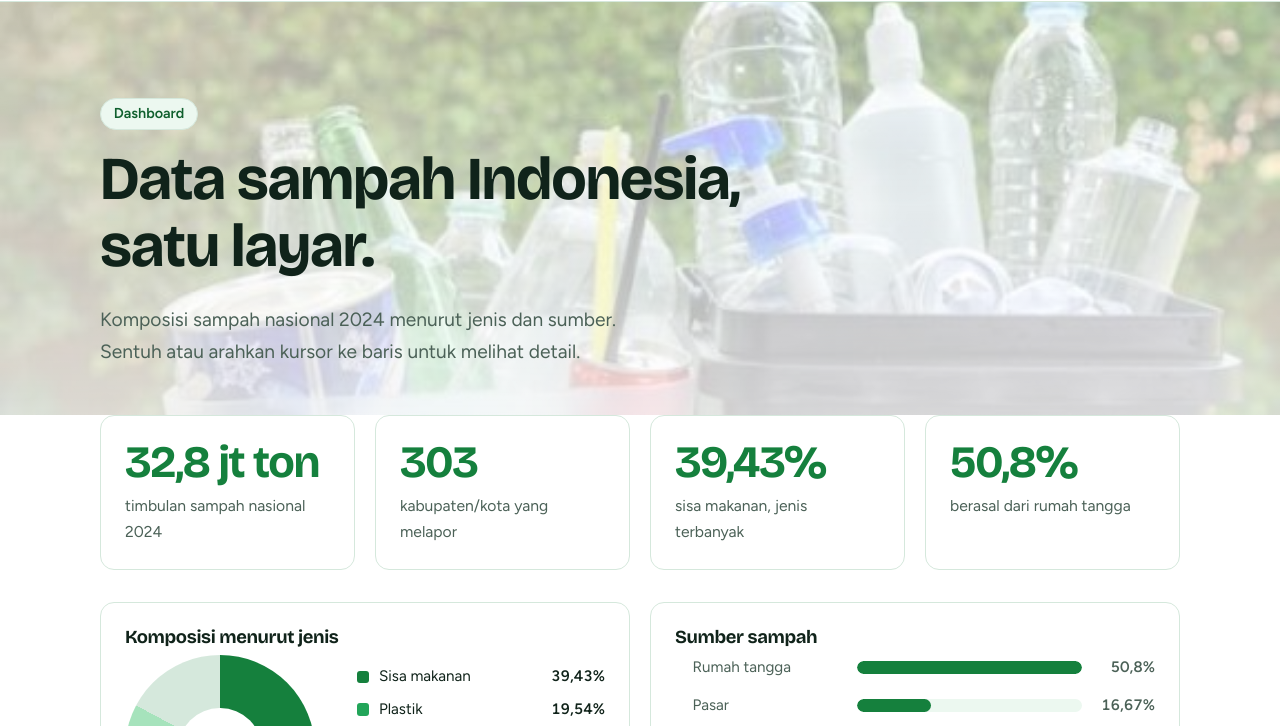
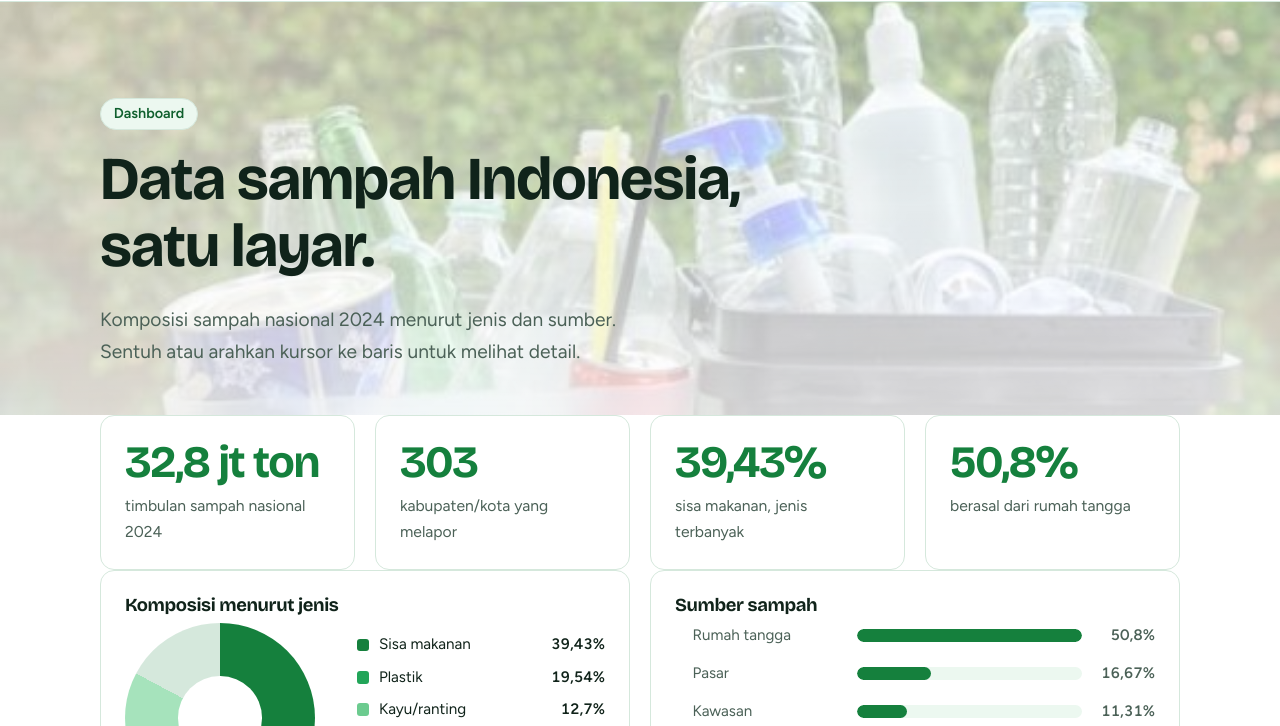
Before and after one commit to PabloManalu/daurulang, a website: page public/dashboard.html in a window 1280 px wide. Shown: the part 63-789 px from the top of the page. Drawn offline with nearby package versions, Linux system fonts and the light colour scheme.

```diff
--- a/public/dashboard.html
+++ b/public/dashboard.html
@@ -35,7 +35,7 @@
       </div>
     </section>
 
-    <section class="wrap" aria-label="Ringkasan" style="padding-bottom:2rem">
+    <section class="wrap" aria-label="Ringkasan" style="padding-bottom:2.5rem 0 2rem">
       <div class="kpis" id="kpis"></div>
     </section>
 
```
